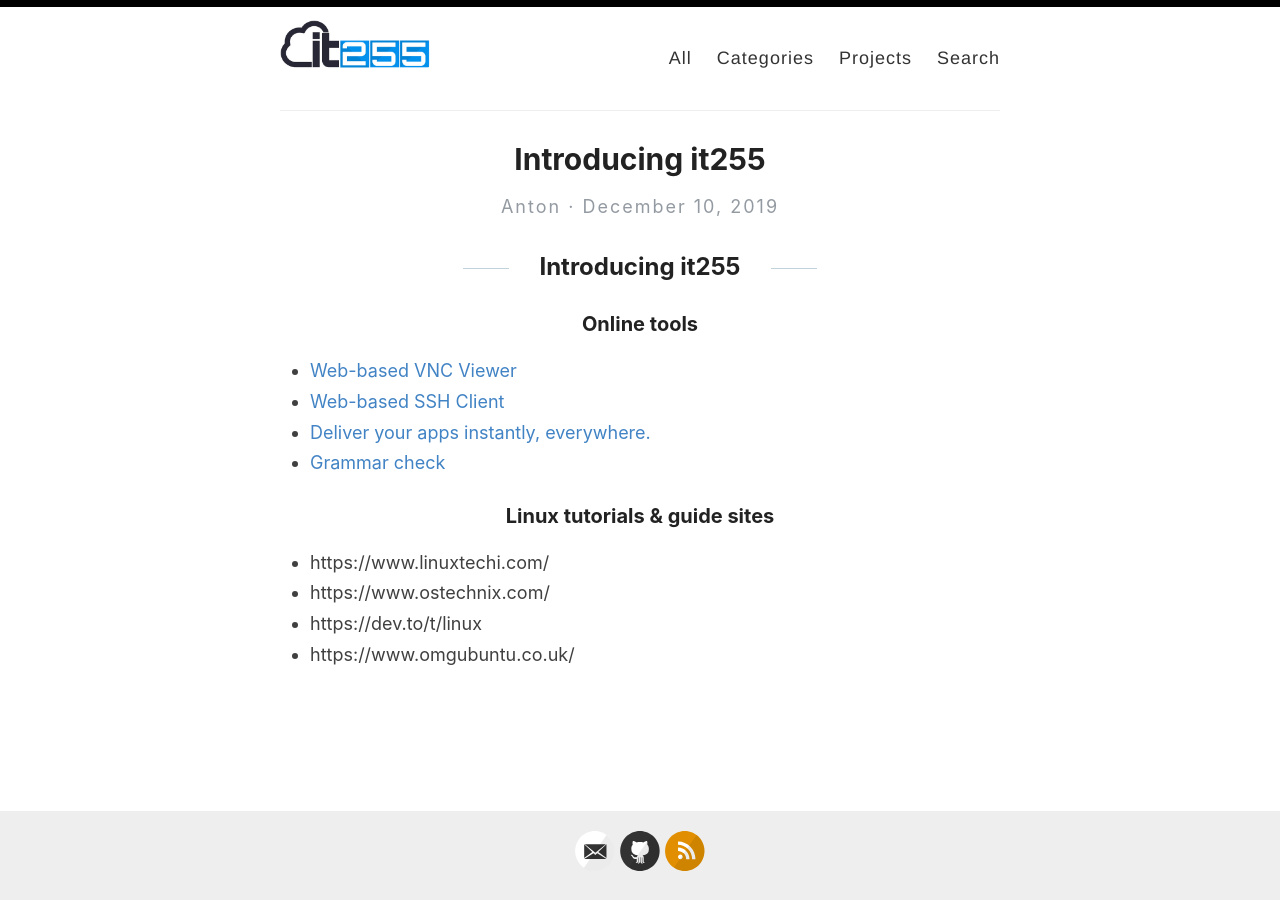
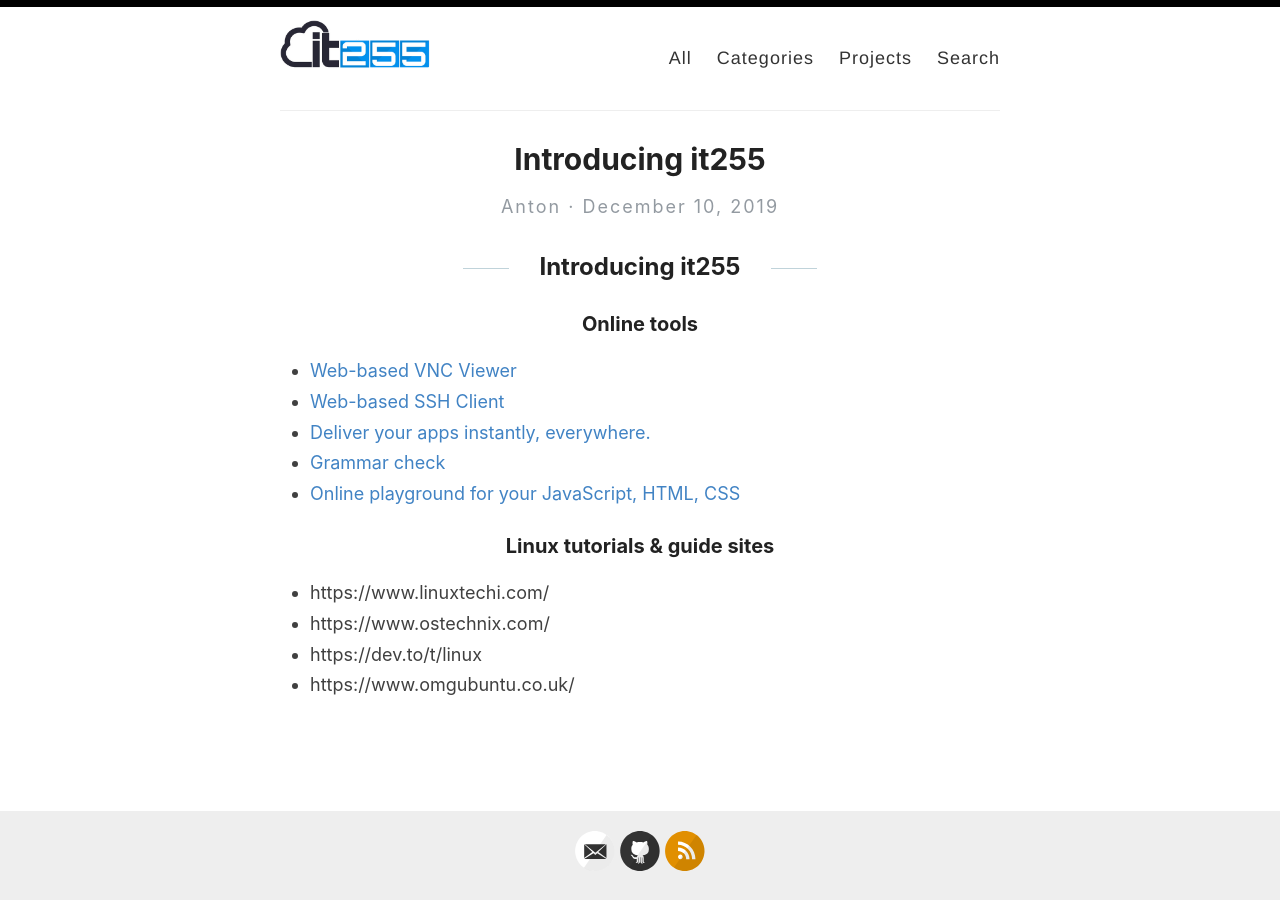
Before and after one commit to it255ru/reverie, a Jekyll site: the page built from _posts/2019-12-10-welcome.md, in a window 1280 px wide. Built offline with Jekyll 4.4.1, drawn with Linux system fonts in a browser that asks for light colours; comment, search, counter and statistics services are not loaded; a file with an impossible date is left out.

Commit message:
Update 2019-12-10-welcome.md

```diff
--- a/_posts/2019-12-10-welcome.md
+++ b/_posts/2019-12-10-welcome.md
@@ -11,6 +11,7 @@ title: Introducing it255
 * [Web-based SSH Client](https://www.serfish.com/root/)
 * [Deliver your apps instantly, everywhere.](https://turbo.net/)
 * [Grammar check](https://textgears.com/ru/online-check.php)
+* [Online playground for your JavaScript, HTML, CSS](https://jsfiddle.net/)
 
 ### Linux tutorials & guide sites
 * https://www.linuxtechi.com/
```
